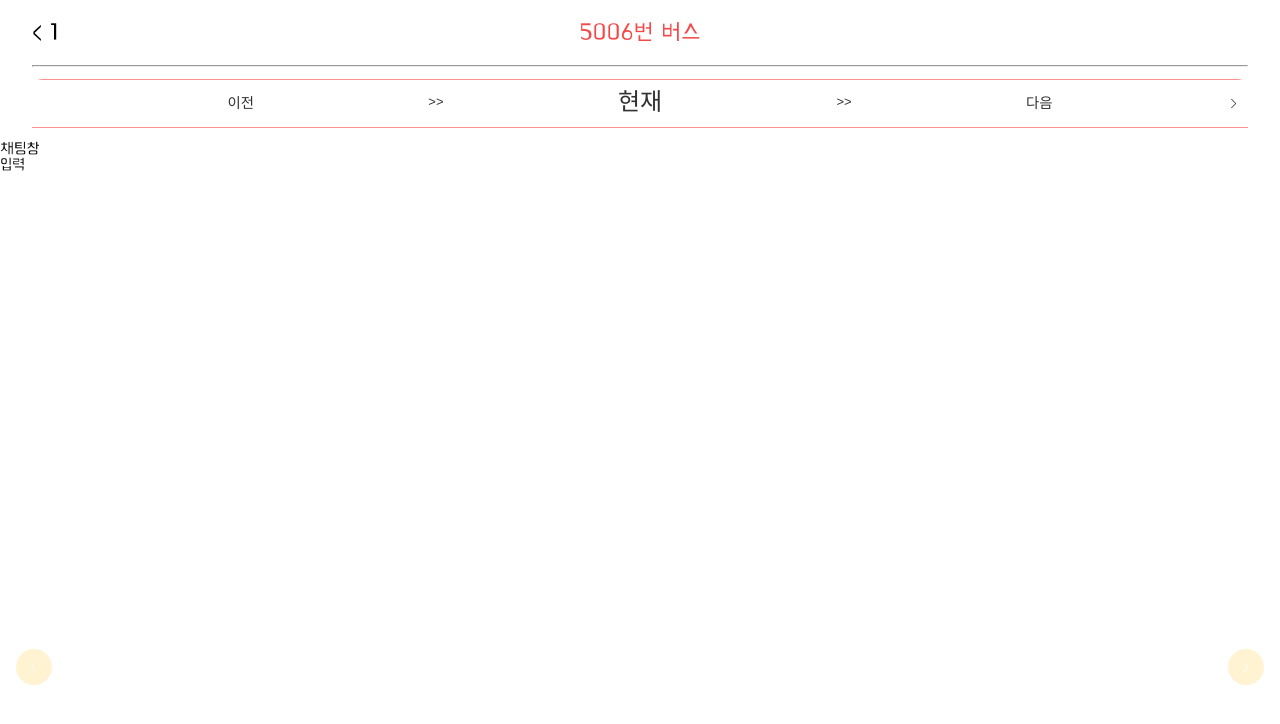
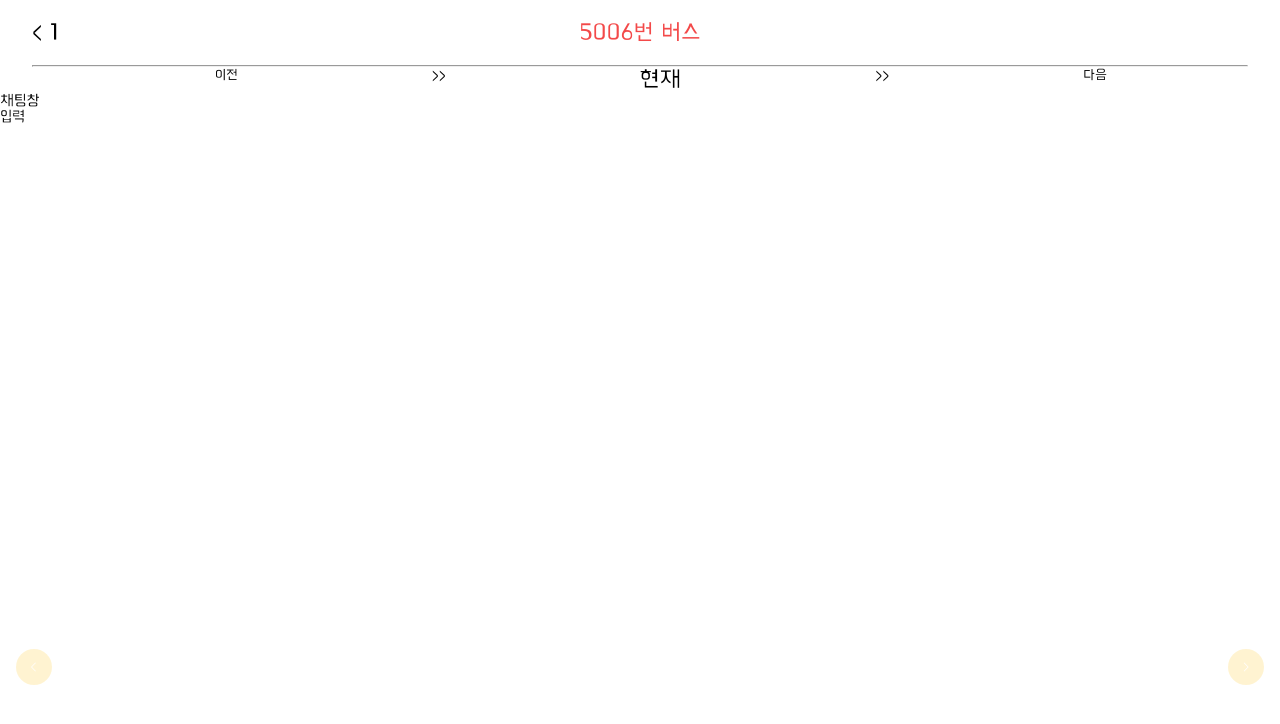
Before and after one commit to shy625/nangman-bus, a Vue app in the folder front/: page /chat/1 in a window 1280 px wide. Shown: the top 724 px of the page. Built offline with nearby package versions, Linux system fonts and the light colour scheme.

Commit message:
[feature] busstop collapse

```diff
--- a/front/src/views/chat/components/BusStops.vue
+++ b/front/src/views/chat/components/BusStops.vue
@@ -1,38 +1,71 @@
 <template>
   <!-- flex -->
-  <div class="busstops">
-    <div class="busstops-small">
+  <div id="busToggle" class="bus-toggle">
+    <div class="busstop-mini">
+      <div class="busstop-small">
         이전
       </div>
-    <div class="busstops-icon">
+      <div class="busstop-icon">
         >>
       </div>
-    <div class="busstops-big">
+      <div class="busstop-big">
         현재
       </div>
-    <div class="busstops-icon">
+      <div class="busstop-icon">
         >>
       </div>
-    <div class="busstops-small">
+      <div class="busstop-small">
         다음
       </div>
     </div>
+  </div>
+  <div id="busstopList" class="busstop-list">
+    <div>1</div>
+    <div>2</div>
+    <div>3</div>
+    <div>4</div>
+  </div>
+
 </template>
 <script setup>
+import { ref, onMounted } from 'vue'
 
+onMounted(() => {
+  // 버스노선 collapse 구현
+  const busstopList = document.querySelector('#busstopList');
+  const busToggle = document.querySelector('#busToggle');
+  busstopList.classList.add('collapsed');
+  function busstopListToggle() {
+      busstopList.classList.toggle('collapsed');
+  }
+  busToggle.addEventListener('click', busstopListToggle);
+})
 </script>
 <style>
-.busstops {
+.busstop-mini {
   display: flex;
   margin-left: 21px;
   width: 100%;
   justify-content: space-evenly;
 }
-.busstops-small {
+.busstop-small {
   font-size: 0.9rem;
-  line-height: 3.5;
 }
-.busstops-big {
+.busstop-big {
   font-size: 1.5rem;
 }
+
+.busstop-list {
+  background-color: #ddd;
+  overflow: hidden;
+  max-height: 1800px;
+  -webkit-transition: max-height 0.3s;
+  -moz-transition: max-height 0.3s;
+  -ms-transition: max-height 0.3s;
+  -o-transition: max-height 0.3s;
+  transition: max-height 0.3s;
+}
+.busstop-list.collapsed {
+  max-height: 0;
+}
 </style>
--- a/front/src/views/chat/components/ChatRoom.vue
+++ b/front/src/views/chat/components/ChatRoom.vue
@@ -1,9 +1,8 @@
 <template>
-  <div class="collapse">
+  <!-- <div class="collapse">
     <el-collapse>
       <el-collapse-item>
         <template #title>
-          <!-- flex -->
           <BusStops></BusStops>
         </template>
         <div>
@@ -16,8 +15,8 @@
         </div>
       </el-collapse-item>
     </el-collapse>
-  </div>
-
+  </div> -->
+  <BusStops></BusStops>
 
 
 
@@ -32,14 +31,13 @@
 import BusStops from './BusStops.vue'
 </script>
 <style>
-.collapse {
+/* .collapse {
   margin: 12px 32px;
-  /* background-color: #FF9090 !important; */
 }
 .el-collapse {
   border-radius: 10px !important;
   --el-collapse-border-color: #FF9090 !important;
-  /* --el-collapse-header-bg-color: #FF9090 !important; */
+  --el-collapse-header-bg-color: #FF9090 !important;
   --el-collapse-content-bg-color: #FF9090 !important
-}
+} */
 </style>
```
Lines whose indentation alone changed are shown as unchanged.
